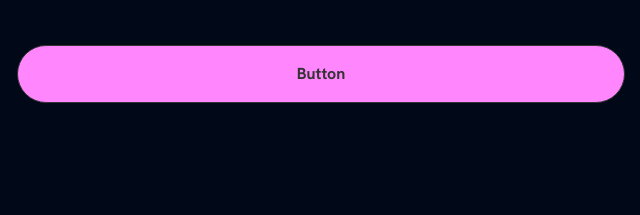
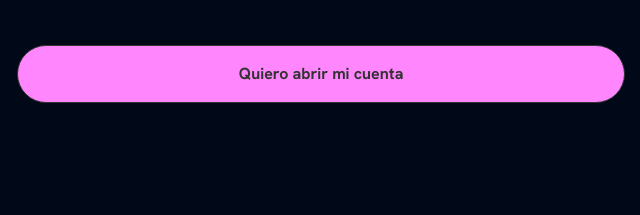
Before and after one commit to rodrigomartin-1/bigbank_martin, a website: page index.html in a window 1280 px wide. Shown: the part 557-772 px from the top of the page, 15-655 px from the left. Drawn offline with nearby package versions, Linux system fonts and the light colour scheme.

Commit message:
texto a button

```diff
--- a/index.html
+++ b/index.html
@@ -66,7 +66,7 @@
                         </div>
 
                         <div class="action  animate__animated animate__fadeInLeft">
-                            <a class="button-primary" href="#contacto ">Button</a>
+                            <a class="button-primary" href="#contacto ">Quiero abrir mi cuenta</a>
                         </div>
 
                     </div>
```
